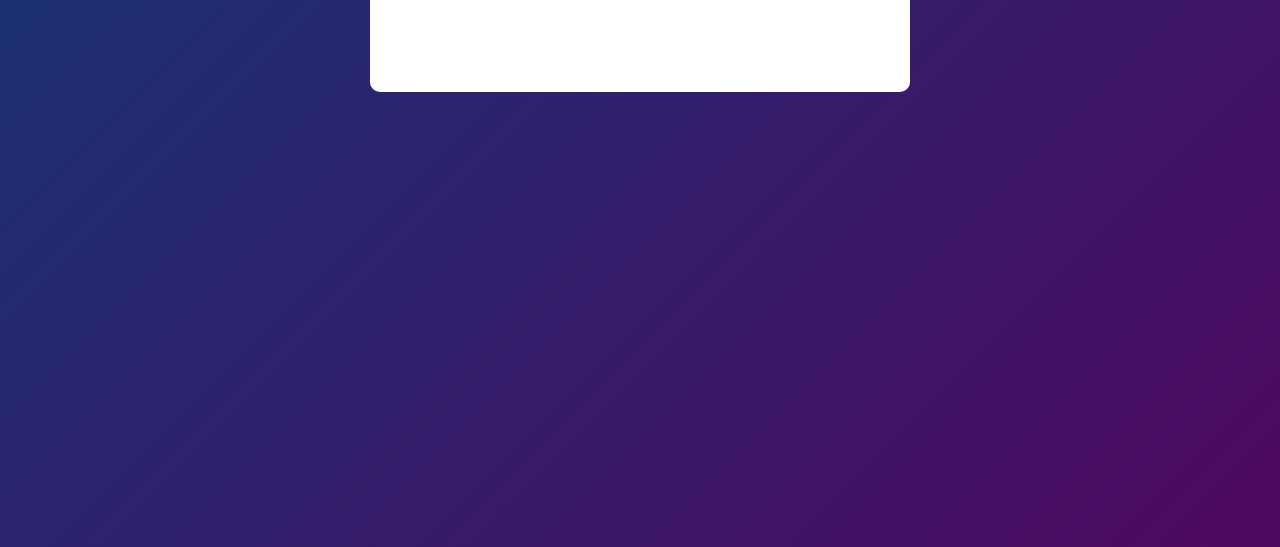
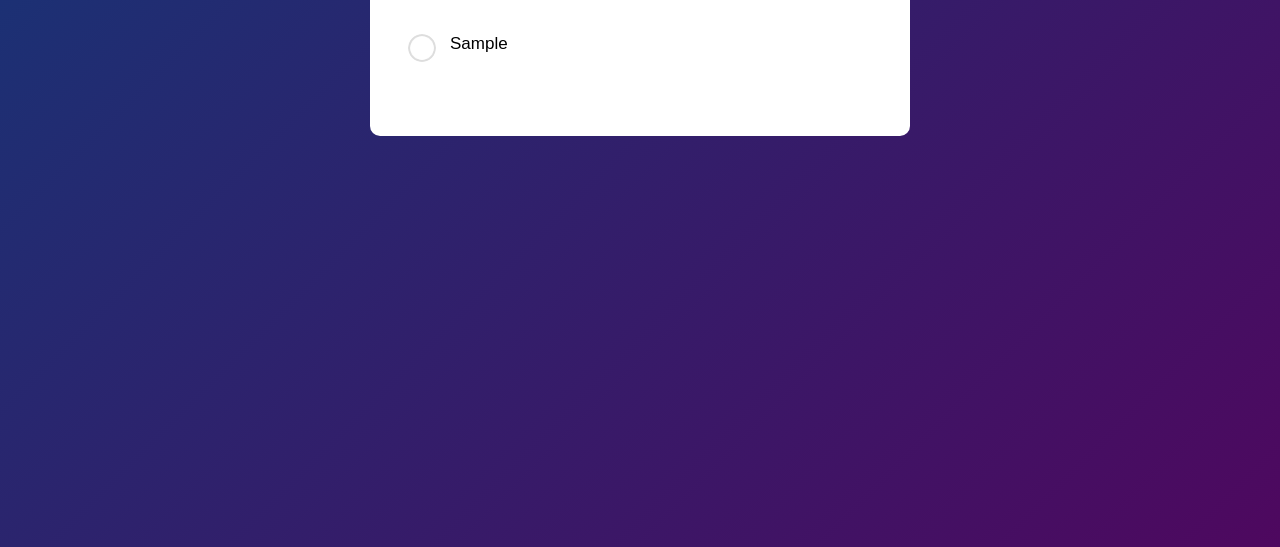
Before and after one commit to hafiz-sufyan-nadeem/weather-app, a plain HTML site: page proj-2/index.html in a window 1280 px wide. Both pictures are taken after typing "Sample" into the empty fields and a click on the button "Add". Shown: the part 253-800 px from the top of the page. Drawn offline with Linux system fonts and the light colour scheme.

Commit message:
applying js for real time use

```diff
--- a/proj-2/index.html
+++ b/proj-2/index.html
@@ -12,7 +12,7 @@
             <h2>To-Do-App <img src="/proj-2/imgs/icon.png"></h2>
             <div class="row">
                 <input type="text" id="input-box" placeholder="Add your text">
-                <button>Add</button>
+                <button onclick="addTask()">Add</button>
             </div>
             <ul id="list-container">
                 <!-- <li class="checked">Task 1</li>
--- a/proj-2/script.js
+++ b/proj-2/script.js
@@ -0,0 +1,13 @@
+const inputBox = document.querySelector('#input-box');
+const listContainer = document.querySelector('#list-container');
+
+function addTask(){
+    if(inputBox.value === ''){
+        alert("You must write Something!!");
+    }
+    else{
+        let li = document.createElement("li");
+        li.innerHTML = inputBox.value;
+        listContainer.appendChild(li);
+    }
+}
```
